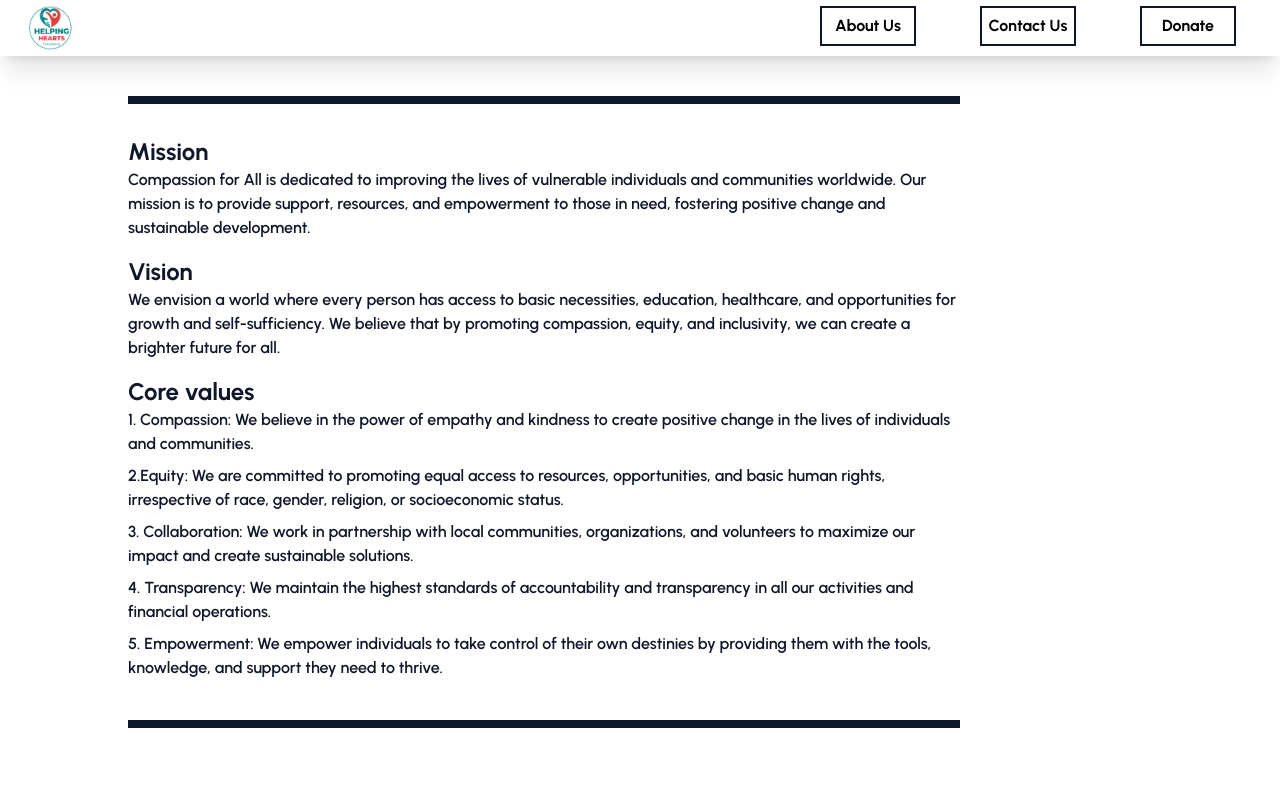
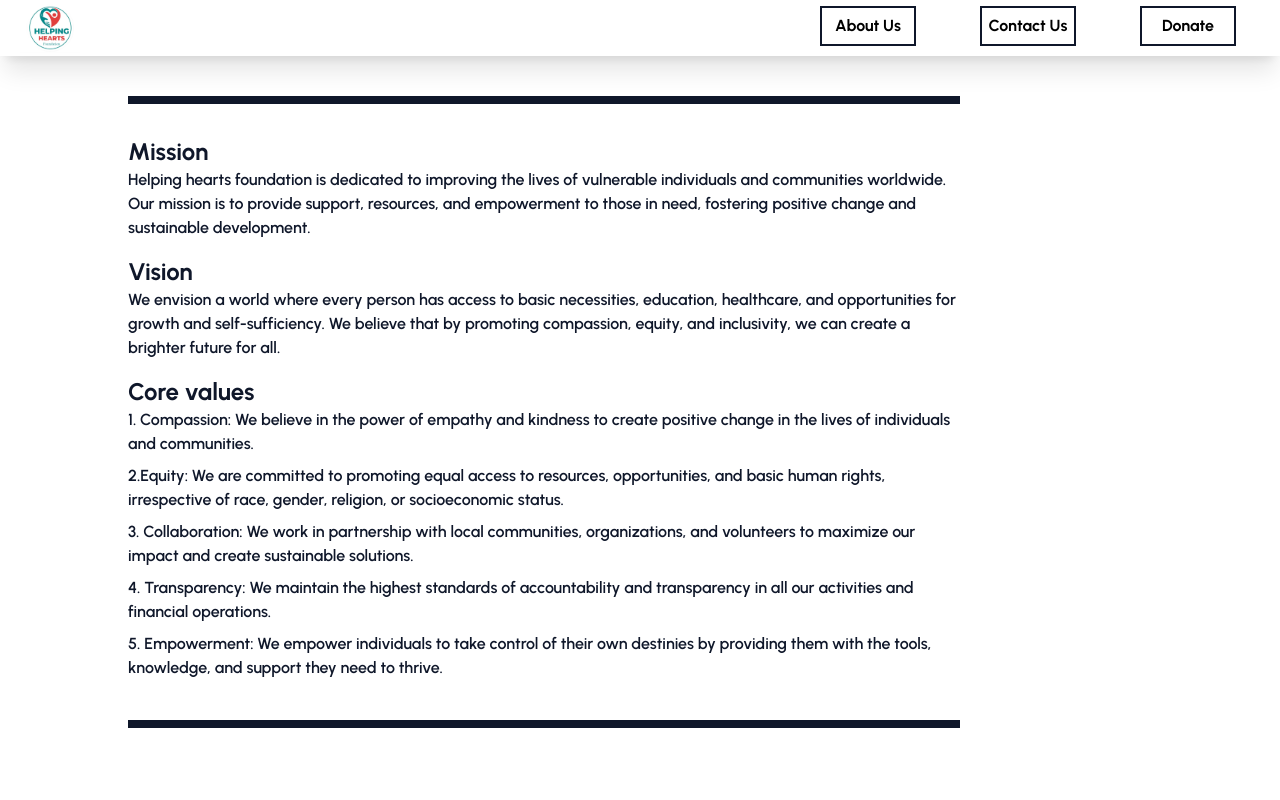
Before and after one commit to Reinhardt254/helpingheartsfoundation, a Next.js app: page /About in a window 1280 px wide. Shown: the top 800 px of the page. Built offline with nearby package versions, Linux system fonts and the light colour scheme.

Commit message:
Update page.jsx

```diff
--- a/app/About/page.jsx
+++ b/app/About/page.jsx
@@ -11,7 +11,7 @@ const About = () => {
           <div>
             <h1 className='pt-4 text-2xl font-bold text-slate-900'>Mission</h1>
             <p className='font-semibold text-slate-900'>
-            Compassion for All is dedicated to improving the lives of vulnerable individuals and communities worldwide. Our mission is to provide support, resources, and empowerment to those in need, fostering positive change and sustainable development.
+            Helping hearts foundation is dedicated to improving the lives of vulnerable individuals and communities worldwide. Our mission is to provide support, resources, and empowerment to those in need, fostering positive change and sustainable development.
             </p>
           </div>
 
```
